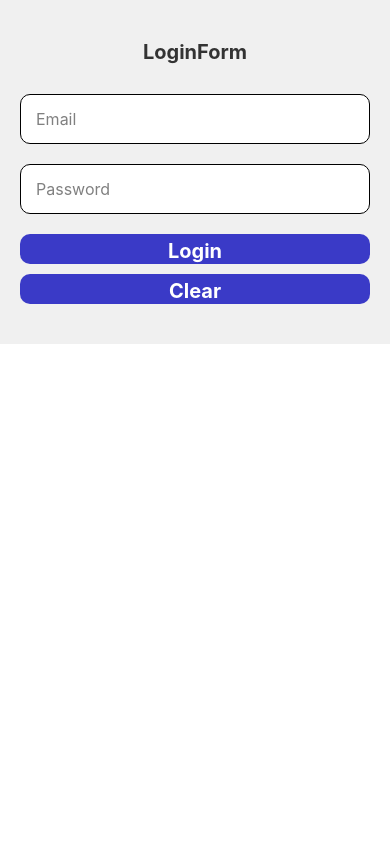
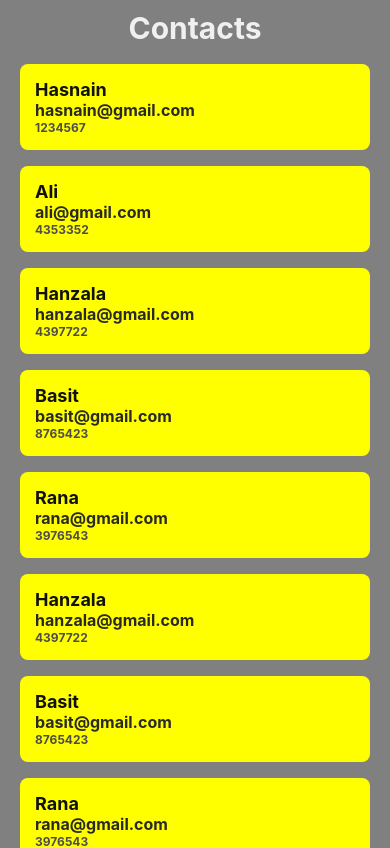
Before and after one commit to hasilakhwa/learning1, a React Native app: screen / in a window 390 px wide. Shown: the top 848 px of the page. Built offline with nearby package versions, Linux system fonts and the light colour scheme.

Commit message:
Flatlist componenet done

```diff
--- a/App.jsx
+++ b/App.jsx
@@ -10,7 +10,8 @@ import { View } from 'react-native';
 // import InputText from './src/component/InputText';
 // import Props from './src/component/Props';
 // import SectionListScreen from './src/component/SectionListScreen'
-import LoginForm from './src/component/LoginForm'
+// import LoginForm from './src/component/LoginForm'
+import ContactListScreen from './src/screens/Contact/ContactListScreen'
 const App = () => {
   return (
     <View
@@ -36,7 +37,8 @@ const App = () => {
       {/* <InputText /> */}
       {/* <Props /> */}
       {/* <SectionListScreen /> */}
-      <LoginForm />
+      {/* <LoginForm /> */}
+      <ContactListScreen />
     </View>
   );
 };
--- /dev/null
+++ b/src/component/ContactItem.jsx
@@ -0,0 +1,16 @@
+import { View, Text } from 'react-native'
+import React from 'react'
+import { styles } from '../screens/Contact/style'
+
+const ContactItem = ({name,email,ph, address}) => {
+  return (
+    <View style={styles.item}>
+      <Text style={styles.name}>{name}</Text>
+      <Text style={styles.email}>{email}</Text>
+      <Text style={styles.phone}>{ph}</Text>
+      <Text style={styles.phone}>{address}</Text>
+    </View>
+  );
+}
+
+export default ContactItem
--- a/src/component/LoginForm.jsx
+++ b/src/component/LoginForm.jsx
@@ -1,6 +1,5 @@
 import { View, Text, TextInput, TouchableOpacity, StyleSheet } from 'react-native'
 import React, {useState} from 'react'
-import { Button } from 'react-native/types_generated/index';
 
 const LoginForm = () => {
     const [email, setEmail] = useState('');
@@ -67,7 +66,7 @@ const styles = StyleSheet.create({
         borderWidth:1,
         backgroundColor:'#fff',
         fontSize:16,
-        color:'#ccc'
+        color:'#222020'
     },
     Button:{
         alignItems:'center',
--- /dev/null
+++ b/src/screens/Contact/ContactListScreen.jsx
@@ -0,0 +1,27 @@
+import { View, Text, FlatList } from 'react-native'
+import React from 'react'
+import {contact} from './Contactinfo'
+import ContactItem from '../../component/ContactItem'
+import {styles} from './style'
+
+const ContactListScreen = () => {
+    const renderItem = ({item}) => (
+        <ContactItem
+         name = {item.name}
+         email = {item.email}
+         ph = {item.ph}
+         address={item.address}
+         />
+    );
+  return (
+    <FlatList
+    data={contact}
+    renderItem={renderItem}
+    keyExtractor={(item) => item.id}
+    ListHeaderComponent={<Text style={styles.heading}>Contacts</Text>}
+    contentContainerStyle={styles.list}
+    />
+  )
+}
+
+export default ContactListScreen
--- /dev/null
+++ b/src/screens/Contact/Contactinfo.js
@@ -0,0 +1,13 @@
+export const contact = [
+    {id:1, name: 'Hasnain', email:'hasnain@gmail.com', ph:1234567},
+    {id:2, name: 'Ali', email:'ali@gmail.com', ph:4353352},
+    {id:3, name: 'Hanzala', email:'hanzala@gmail.com', ph:4397722},
+    {id:4, name: 'Basit', email:'basit@gmail.com', ph:8765423},
+    {id:5, name: 'Rana', email:'rana@gmail.com', ph:3976543},
+    {id:6, name: 'Hanzala', email:'hanzala@gmail.com', ph:4397722},
+    {id:7, name: 'Basit', email:'basit@gmail.com', ph:8765423},
+    {id:8, name: 'Rana', email:'rana@gmail.com', ph:3976543},
+    {id:9, name: 'Hanzala', email:'hanzala@gmail.com', ph:4397722},
+    {id:10, name: 'Basit', email:'basit@gmail.com', ph:8765423},
+    {id:11, name: 'Rana', email:'rana@gmail.com', ph:3976543, address:'houseNO ABC Street Karachi'},
+]
--- /dev/null
+++ b/src/screens/Contact/style.js
@@ -0,0 +1,36 @@
+import { StyleSheet } from "react-native";
+
+export const styles = StyleSheet.create({
+    heading:{
+        color:'#f0f0f0',
+        textAlign:'center',
+        fontSize:30,
+        marginVertical:10,
+        fontWeight:'bold'
+    },
+    list:{
+        backgroundColor:'gray',
+        paddingHorizontal:20,
+    },
+    item:{
+        marginVertical:8,
+        backgroundColor:'yellow',
+        padding:15,
+        borderRadius:8,
+    },
+    name:{
+        fontSize:18,
+        fontWeight:'bold',
+        color:'#111110',
+    },
+    email:{
+        fontSize:16,
+        fontWeight:'bold',
+        color:'#292926',
+    },
+    phone:{
+        fontSize:12,
+        fontWeight:'bold',
+        color:'#4d4d49',
+    },
+})
```
